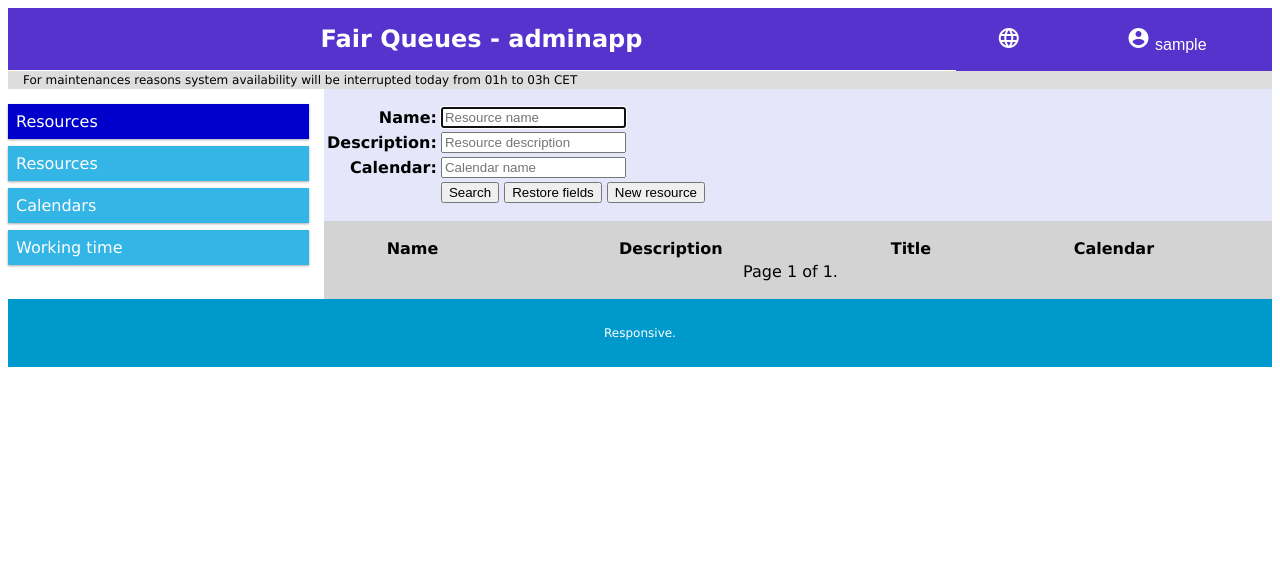
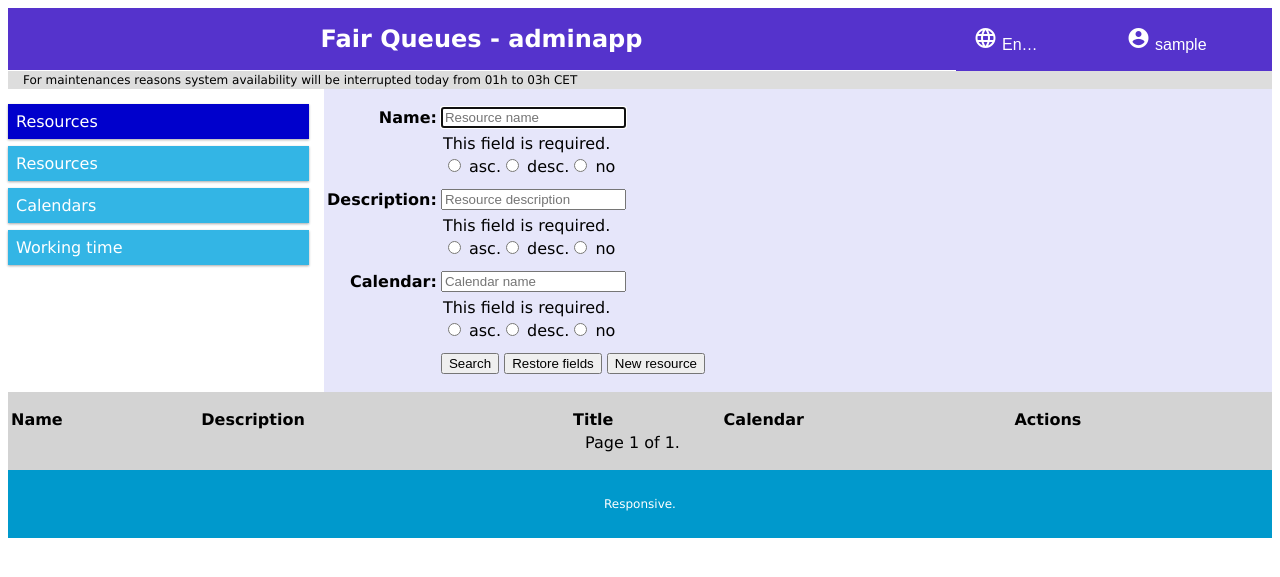
Before and after one commit to golobart/fairqueue, a Django app: page /en-us/adminapp/searchrscsdo/ in a window 1280 px wide. Shown: the top 577 px of the page. Run offline with Django 3.2, Linux system fonts and the light colour scheme; the visitor is signed in with stand-in values (Sample User, id 1); data that the repository does not hold is empty; some libraries are stand-ins or nearby versions.

Commit message:
order by query, pagination maintenance, language name, redirection after resource creation

```diff
--- a/adminapp/forms.py
+++ b/adminapp/forms.py
@@ -5,13 +5,20 @@ from .models import Resource
 
 
 class SearchRscsForm(forms.Form):
+    ORDER_BY = [('asc', _('asc.')),
+               ('des', _('desc.')),
+               ('no', _('no'))]
+
     rsc_name = forms.CharField(label= _('Name'),max_length=20, required=False,
                                widget=forms.TextInput(attrs={'autofocus': '',
                                                              'placeholder': _('Resource name')}))
+    ord_name = forms.ChoiceField(label='', choices=ORDER_BY, widget=forms.RadioSelect, initial='no')
     rsc_desc = forms.CharField(label= _('Description'), max_length=30, required=False,
                                widget=forms.TextInput(attrs={'placeholder': _('Resource description')}))
+    ord_desc = forms.ChoiceField(label='', choices=ORDER_BY, widget=forms.RadioSelect, initial='no')
     cal_name = forms.CharField(label= _('Calendar'), max_length=30, required=False,
                                widget=forms.TextInput(attrs={'placeholder': _('Calendar name')}))
+    ord_cal_name = forms.ChoiceField(label='', choices=ORDER_BY, widget=forms.RadioSelect, initial='no')
 
 
 class ResourceForm(forms.ModelForm):
--- a/adminapp/static/adminapp/styles_1.css
+++ b/adminapp/static/adminapp/styles_1.css
@@ -216,3 +216,15 @@ display: inline-block;
 .as_table  label {
   float: right;
 }
+.as_table  ul {
+  list-style-type: none;
+  padding: 1px;
+  margin: 1px;
+}
+.as_table  ul li{
+  display: inline;
+}
+
+.as_table  ul li label {
+  float: left;
+  margin-bottom: 9px;
--- a/adminapp/templates/adminapp/adminbase.html
+++ b/adminapp/templates/adminapp/adminbase.html
@@ -36,7 +36,9 @@
 
     <div class=" col-1 col-s-1  dropdown">
 <!--      <button class="dropbtn" ><span> <i class="fas fa-globe fa-lg"></i></span></button>-->
-      <button class="dropbtn" ><span> <i class="material-icons">language</i></span></button>
+      {% get_current_language as cur_lang %}
+      {% get_language_info for cur_lang as lang %}
+      <button class="dropbtn" ><span> <i class="material-icons">language</i></span> {{ lang.name_translated }}</button>
       <div class="dropdown-content" >
         {% get_available_languages as languages %}
         {% for lang_code, lang_name in languages %}
--- a/adminapp/templates/adminapp/searchresources.html
+++ b/adminapp/templates/adminapp/searchresources.html
@@ -3,10 +3,12 @@
 
 {% block content %}
 <div class="col-9 col-s-12"  style="background:lavender;">
-    <form action="{% url 'adminapp:searchresourcesdo' %}" method="get">
+    <form id="gaga" action="{% url 'adminapp:searchresourcesdo' %}" method="get">
         <!--        {# % csrf_token %} -->
         <table class="as_table">
             {{ form.as_table }}
+
+
             <tfoot>
             <tr>
                 <td/>
--- a/adminapp/templates/adminapp/searchresourcesdo.html
+++ b/adminapp/templates/adminapp/searchresourcesdo.html
@@ -22,9 +22,9 @@
 
 <!-- {{ req_dict }} -->
 
-<table class="col-9 col-s-12"  style="background:lightgrey;">
+<table class="col-12 col-s-12"  style="background:lightgrey;">
     <thead>
-    <tr><th> {% trans 'Name' %} </th> <th> {% trans 'Description' %} </th> <th> {% trans 'Title' %} </th> <th> {% trans 'Calendar' %} </th><th> </th></tr>
+    <tr style="text-align:left;"><th> {% trans 'Name' %} </th> <th> {% trans 'Description' %} </th> <th> {% trans 'Title' %} </th> <th> {% trans 'Calendar' %} </th><th> {% trans 'Actions' %} </th></tr>
     </thead>
     <tbody>
     {% for record in page_obj  %}
@@ -52,8 +52,8 @@
             <!-- <div class="pagination" style="align:center;">
                 <span class="step-links"> -->
             {% if page_obj.has_previous %}
-            <a href="?page=1">&laquo; {% trans 'first' %}</a>
-            <a href="?page={{ page_obj.previous_page_number }}">{% trans 'previous' %}</a>
+            <a href="?page=1&{{ url_pars }}">&laquo; {% trans 'first' %}</a>
+            <a href="?page={{ page_obj.previous_page_number }}&{{ url_pars }}">{% trans 'previous' %}</a>
             {% endif %}
 
             <span class="current">
@@ -61,8 +61,8 @@
         </span>
 
             {% if page_obj.has_next %}
-            <a href="?page={{ page_obj.next_page_number }}">{% trans 'next' %}</a>
-            <a href="?page={{ page_obj.paginator.num_pages }}">{% trans 'last' %} &raquo;</a>
+            <a href="?page={{ page_obj.next_page_number }}&{{ url_pars }}">{% trans 'next' %}</a>
+            <a href="?page={{ page_obj.paginator.num_pages }}&{{ url_pars }}">{% trans 'last' %} &raquo;</a>
             {% endif %}
             <!--     </span>
             </div> -->
--- a/adminapp/views.py
+++ b/adminapp/views.py
@@ -54,15 +54,34 @@ def search_resources_do(request):
         if 'cal_name' in req_dict:
             cal_name = req_dict.get('cal_name')
             rscs_qset = rscs_qset.filter(calendar__name__icontains=cal_name)
-        paginator = Paginator(rscs_qset.order_by('name'), 5)  # 5 per page.
+        if 'ord_name' in req_dict:
+            ord_name = req_dict.get('ord_name')
+            if ord_name == 'asc':
+                rscs_qset = rscs_qset.order_by('name')
+            elif ord_name == 'des':
+                rscs_qset = rscs_qset.order_by('-name')
+        if 'ord_desc' in req_dict:
+            ord_desc = req_dict.get('ord_desc')
+            if ord_desc == 'asc':
+                rscs_qset = rscs_qset.order_by('description')
+            elif ord_desc == 'des':
+                rscs_qset = rscs_qset.order_by('-description')
+        if 'ord_cal_name' in req_dict:
+            ord_cal_name = req_dict.get('ord_cal_name')
+            if ord_cal_name == 'asc':
+                rscs_qset = rscs_qset.order_by('calendar')
+            elif ord_cal_name == 'des':
+                rscs_qset = rscs_qset.order_by('-calendar')
+
+        paginator = Paginator(rscs_qset, 5)  # 5 per page.
         page_number = request.GET.get('page')
         page_obj = paginator.get_page(page_number)
 
-    # TODO eliminar
-    if request.method == "POST":
-        form = SearchRscsForm(request.POST) #if no files
-        #if form.is_valid():
-            # TODO fer la gravacio de recursos
+        # url params except 'page'
+        url_pars = ''
+        for par in req_dict:
+            if par != 'page':
+                url_pars += par + '=' + req_dict[par] + '&'
 
     context = {
         'form': form,
@@ -71,6 +90,7 @@ def search_resources_do(request):
         'page_obj': page_obj,
         'paginator': paginator,
         'activemenu': 'resource',
+        'url_pars': url_pars,
     }
     return render(request, 'adminapp/searchresourcesdo.html', context)
 
@@ -132,7 +152,8 @@ def create_resource_do(request):
         if form.is_valid():
             rsc = form.save(commit=False)
             rsc.save()
-            return redirect('adminapp:searchresources')
+            return redirect('adminapp:createresource')
+            # return redirect('adminapp:searchresources')
         else:
             context = {'form': form}
             return render(request, 'adminapp/createresource.html', context)
```
